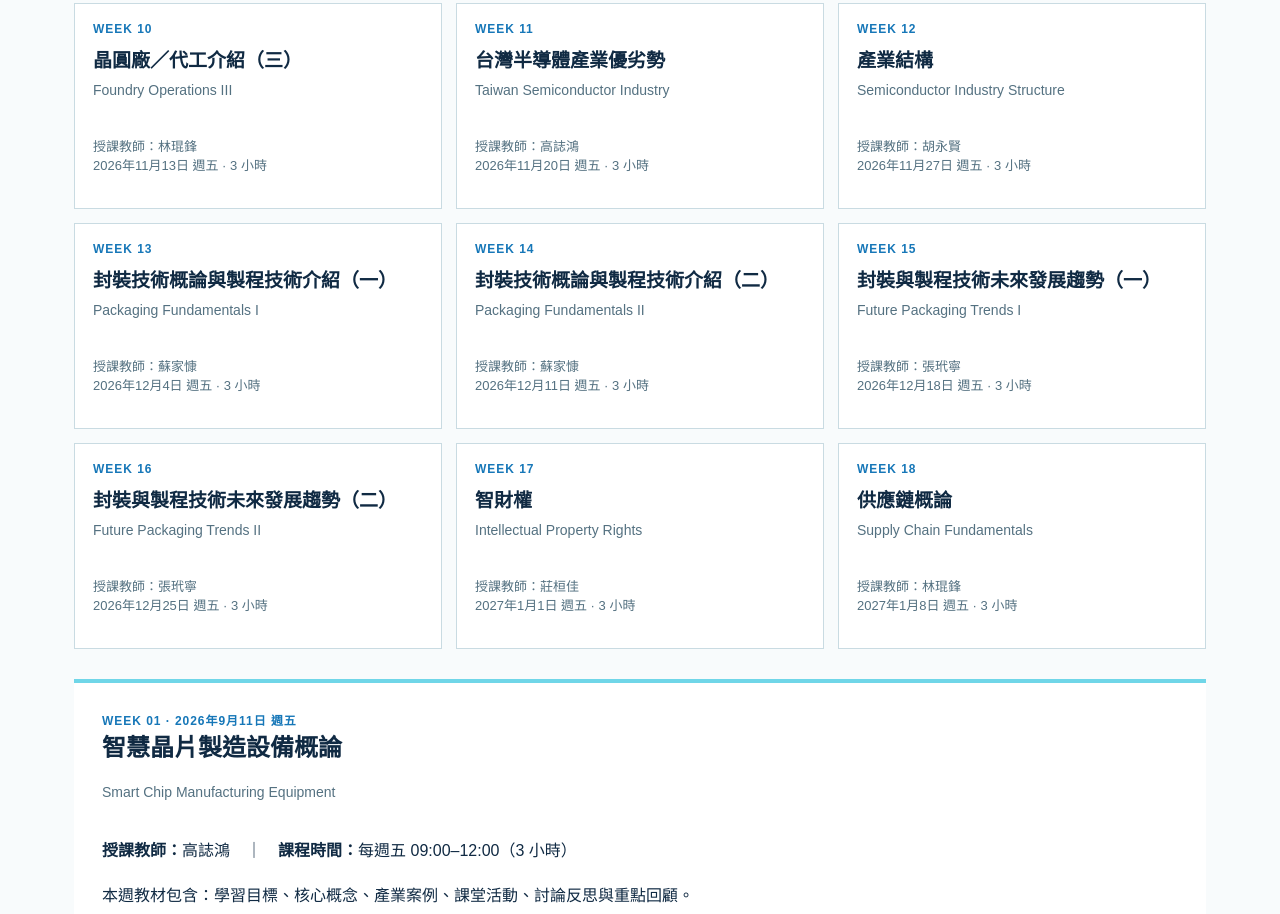
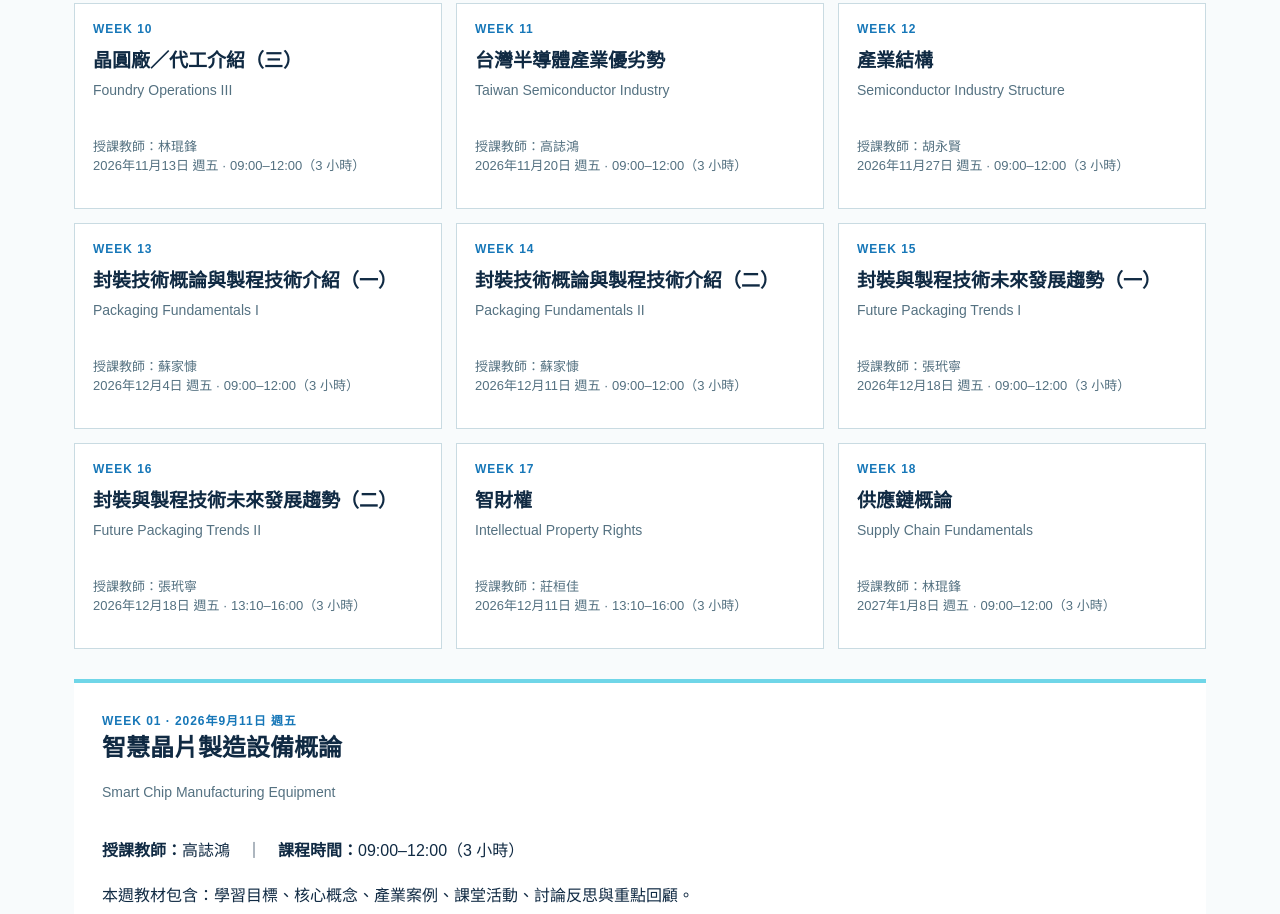
Before and after one commit to oakhc888/smart-vehicle-chip-learning-platform, a plain HTML site: page index.html in a window 1280 px wide. Shown: the part 1224-2138 px from the top of the page. Drawn offline with Linux system fonts and the light colour scheme.

Commit message:
fix: reschedule Friday holiday sessions

```diff
--- a/index.html
+++ b/index.html
@@ -16,10 +16,11 @@
 <script>
 const data=[
 ['智慧晶片製造設備概論','Smart Chip Manufacturing Equipment','高誌鴻'],['車用晶片概論（一）','Automotive Semiconductor Fundamentals I','侯光煦'],['車用晶片概論（二）','Automotive Semiconductor Fundamentals II','侯光煦'],['兩岸電動車發展狀況','Cross-strait EV Development','陳建中'],['車用晶片產業人才需求','Automotive Chip Talent Demand','周海筠'],['半導體製造簡介（一）','Semiconductor Manufacturing I','施信華'],['半導體製造簡介（二）','Semiconductor Manufacturing II','施信華'],['晶圓廠／代工介紹（一）','Foundry Operations I','林琨鋒'],['晶圓廠／代工介紹（二）','Foundry Operations II','林琨鋒'],['晶圓廠／代工介紹（三）','Foundry Operations III','林琨鋒'],['台灣半導體產業優劣勢','Taiwan Semiconductor Industry','高誌鴻'],['產業結構','Semiconductor Industry Structure','胡永賢'],['封裝技術概論與製程技術介紹（一）','Packaging Fundamentals I','蘇家慷'],['封裝技術概論與製程技術介紹（二）','Packaging Fundamentals II','蘇家慷'],['封裝與製程技術未來發展趨勢（一）','Future Packaging Trends I','張玳寧'],['封裝與製程技術未來發展趨勢（二）','Future Packaging Trends II','張玳寧'],['智財權','Intellectual Property Rights','莊桓佳'],['供應鏈概論','Supply Chain Fundamentals','林琨鋒']];
-const start=new Date('2026-09-11T09:00:00+08:00');let selected=0;const weeks=document.querySelector('#weeks'),detail=document.querySelector('#detail');
-function dateFor(i){const d=new Date(start);d.setDate(d.getDate()+i*7);return d.toLocaleDateString('zh-TW',{year:'numeric',month:'long',day:'numeric',weekday:'short'})}
-function render(q=''){weeks.innerHTML='';data.filter(x=>x.join(' ').toLowerCase().includes(q.toLowerCase())).forEach(([zh,en,t],i)=>{const n=data.findIndex(x=>x[0]===zh);const el=document.createElement('article');el.className='week'+(n===selected?' active':'');el.tabIndex=0;el.innerHTML=`<div class="num">WEEK ${String(n+1).padStart(2,'0')}</div><h3>${zh}</h3><div class="en">${en}</div><div class="meta">授課教師：${t}<br>${dateFor(n)} · 3 小時</div>`;el.onclick=()=>show(n);el.onkeydown=e=>{if(e.key==='Enter')show(n)};weeks.append(el)})}
-function show(i){selected=i;const [zh,en,t]=data[i];detail.classList.add('show');detail.innerHTML=`<div class="num">WEEK ${String(i+1).padStart(2,'0')} · ${dateFor(i)}</div><h2>${zh}</h2><div class="en">${en}</div><p><b>授課教師：</b>${t}　｜　<b>課程時間：</b>每週五 09:00–12:00（3 小時）</p><p>本週教材包含：學習目標、核心概念、產業案例、課堂活動、討論反思與重點回顧。</p><div class="actions"><button class="secondary" onclick="alert('原型示範：正式網站可連結至本週 PPT、講義或影音教材。')">瀏覽本週教材</button><button onclick="openSubmit(${i})">繳交本週作業</button></div><div class="assignment"><b>作業建議</b><br>完成本週案例分析或小組活動產出，依教師指示上傳。<small>目前狀態：<span id="status">尚未繳交</span></small></div>`;render(document.querySelector('#search').value);detail.scrollIntoView({behavior:'smooth',block:'nearest'})}
+const start=new Date('2026-09-11T09:00:00+08:00');const rescheduled={2:['2026-09-18T13:10:00+08:00','13:10–16:00'],4:['2026-10-02T13:10:00+08:00','13:10–16:00'],15:['2026-12-18T13:10:00+08:00','13:10–16:00'],16:['2026-12-11T13:10:00+08:00','13:10–16:00']};let selected=0;const weeks=document.querySelector('#weeks'),detail=document.querySelector('#detail');
+function slotFor(i){if(rescheduled[i])return rescheduled[i];const d=new Date(start);d.setDate(d.getDate()+i*7);return [d.toISOString(),'09:00–12:00']}
+function dateFor(i){return new Date(slotFor(i)[0]).toLocaleDateString('zh-TW',{year:'numeric',month:'long',day:'numeric',weekday:'short'})}
+function render(q=''){weeks.innerHTML='';data.filter(x=>x.join(' ').toLowerCase().includes(q.toLowerCase())).forEach(([zh,en,t])=>{const n=data.findIndex(x=>x[0]===zh),slot=slotFor(n);const el=document.createElement('article');el.className='week'+(n===selected?' active':'');el.tabIndex=0;el.innerHTML=`<div class="num">WEEK ${String(n+1).padStart(2,'0')}</div><h3>${zh}</h3><div class="en">${en}</div><div class="meta">授課教師：${t}<br>${dateFor(n)} · ${slot[1]}（3 小時）</div>`;el.onclick=()=>show(n);el.onkeydown=e=>{if(e.key==='Enter')show(n)};weeks.append(el)})}
+function show(i){selected=i;const [zh,en,t]=data[i],slot=slotFor(i);detail.classList.add('show');detail.innerHTML=`<div class="num">WEEK ${String(i+1).padStart(2,'0')} · ${dateFor(i)}</div><h2>${zh}</h2><div class="en">${en}</div><p><b>授課教師：</b>${t}　｜　<b>課程時間：</b>${slot[1]}（3 小時）</p><p>本週教材包含：學習目標、核心概念、產業案例、課堂活動、討論反思與重點回顧。</p><div class="actions"><button class="secondary" onclick="alert('原型示範：正式網站可連結至本週 PPT、講義或影音教材。')">瀏覽本週教材</button><button onclick="openSubmit(${i})">繳交本週作業</button></div><div class="assignment"><b>作業建議</b><br>完成本週案例分析或小組活動產出，依教師指示上傳。<small>目前狀態：<span id="status">尚未繳交</span></small></div>`;render(document.querySelector('#search').value);detail.scrollIntoView({behavior:'smooth',block:'nearest'})}
 function openSubmit(i){document.querySelector('#modalTitle').textContent=`W${String(i+1).padStart(2,'0')}｜${data[i][0]}`;document.querySelector('#modal').classList.add('show')};window.openSubmit=openSubmit;
 document.querySelector('#close').onclick=()=>document.querySelector('#modal').classList.remove('show');document.querySelector('#submit').onclick=()=>{document.querySelector('#modal').classList.remove('show');const s=document.querySelector('#status');if(s)s.textContent='已於本機標示為繳交';};document.querySelector('#search').oninput=e=>render(e.target.value);render();show(0);
 </script></body></html>
```
